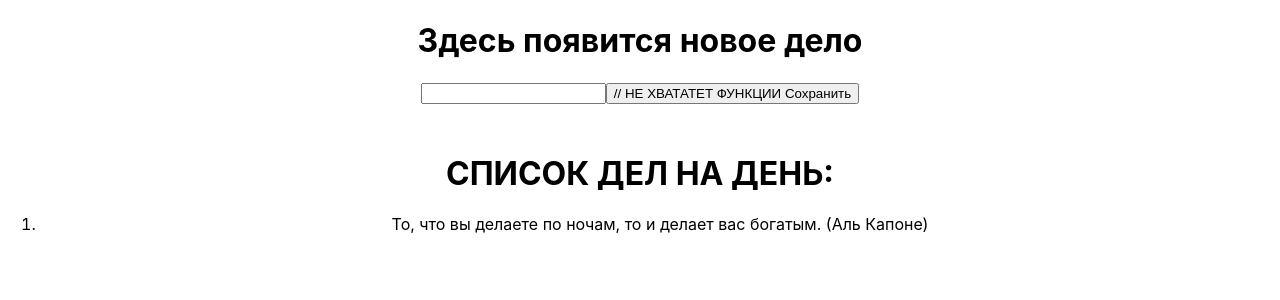
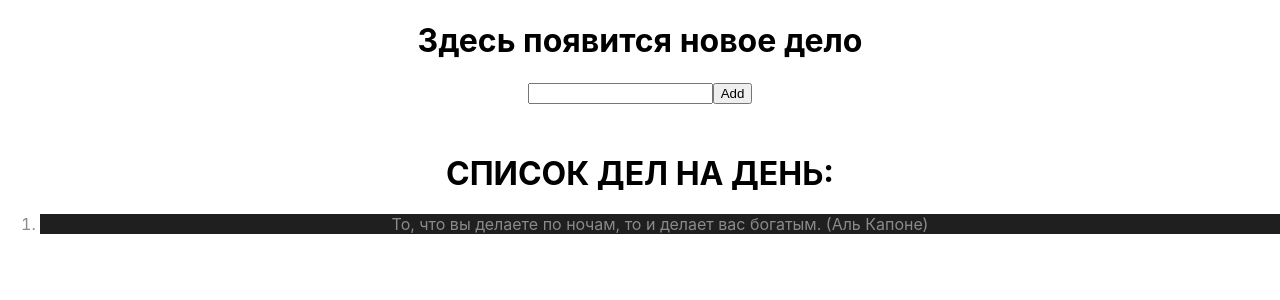
Before and after one commit to Kirill190611/HW_sprint01, a React (Create React App) app: page / in a window 1280 px wide. Shown: the top 300 px of the page. Built offline with nearby package versions, Linux system fonts and the light colour scheme.

Commit message:
HomeWork sprint01 module04

```diff
--- a/src/App.tsx
+++ b/src/App.tsx
@@ -9,8 +9,8 @@
     <div className="App">
       {/*<HW1 />*/}
       {/*<HW2 />*/}
-      <HW3 />
-      {/*<HW4 />*/}
+      {/*<HW3 />*/}
+      <HW4 />
     </div>
   );
 }
--- a/src/HW/4/Button.tsx
+++ b/src/HW/4/Button.tsx
@@ -1,10 +1,11 @@
 type ButtonPropsType = {
-  callBack: any // НУЖНО ПРОТИПИЗИРОВАТЬ
-  name: any // НУЖНО ПРОТИПИЗИРОВАТЬ
+  callBack: () => void // НУЖНО ПРОТИПИЗИРОВАТЬ
+  name: string // НУЖНО ПРОТИПИЗИРОВАТЬ
 };
 
 export const Button = (props: ButtonPropsType) => {
   const callBackHandler = () => {
+    props.callBack()
     // НУЖНО ДОПИСАТЬ
   };
 
--- a/src/HW/4/HW4.tsx
+++ b/src/HW/4/HW4.tsx
@@ -22,29 +22,35 @@
     setCurrentText('');
   };
 
+  const handleInput = () => {
+    setCurrentText(currentText)
+  }
+
   return (
     <div id={'hw04'}>
-      {/*{currentText ? (*/}
-      {/*  <h1 id={'hw04-text'}>{currentText}</h1>*/}
-      {/*) : (*/}
-      {/*  <h1 id={'hw04-default-text'}>Здесь появится новое дело</h1>*/}
-      {/*)}*/}
+      {currentText ? (
+        <h1 id={'hw04-text'}>{currentText}</h1>
+      ) : (
+        <h1 id={'hw04-default-text'}>Здесь появится новое дело</h1>
+      )}
 
-      {/*<Input НЕ ХВАТАЕТ АРГУМЕНТОВ />*/}
+      <Input currentText={currentText}
+             setCurrentText={setCurrentText}/>
 
-      {/*<Button НЕ ХВАТАЕТ АРГУМЕНТОВ />*/}
+      <Button callBack={handleSave}
+              name="Add"/>
 
-      {/*<h1 style={{ marginTop: '50px' }}>СПИСОК ДЕЛ НА ДЕНЬ:</h1>*/}
+      <h1 style={{ marginTop: '50px' }}>СПИСОК ДЕЛ НА ДЕНЬ:</h1>
 
-      {/*<ol id={'hw04-tasks'}>*/}
-      {/*  {texts.map((el, index) => {*/}
-      {/*    return (*/}
-      {/*      <li key={index} id={`hw04-task-${index}`} className={ЕСЛИ ЧЕТН ? S.chetNechet : ''}>*/}
-      {/*        {el}*/}
-      {/*      </li>*/}
-      {/*    );*/}
-      {/*  })}*/}
-      {/*</ol>*/}
+      <ol id={'hw04-tasks'}>
+        {texts.map((el, index) => {
+          return (
+            <li key={index} id={`hw04-task-${index}`} className={index % 2 == 0 ? s.chetNechet : ''}>
+              {el}
+            </li>
+          );
+        })}
+      </ol>
     </div>
   );
 };
--- a/src/HW/4/Input.tsx
+++ b/src/HW/4/Input.tsx
@@ -1,14 +1,16 @@
+import {ChangeEvent} from "react";
+
 type InputPropsType = {
-	currentText: any // НУЖНО ПРОТИПИЗИРОВАТЬ
-	setCurrentText: any // НУЖНО ПРОТИПИЗИРОВАТЬ
+    currentText: string // НУЖНО ПРОТИПИЗИРОВАТЬ
+    setCurrentText: (currentText: string) => void // НУЖНО ПРОТИПИЗИРОВАТЬ
 };
 
 export const Input = (props: InputPropsType) => {
-	const onChangeHandler = (event: 'НУЖНО ПРОТИПИЗИРОВАТЬ') => {
-		// НУЖНО ДОПИСАТЬ
-	};
+    const onChangeHandler = (event: ChangeEvent<HTMLInputElement>) => {
+        props.setCurrentText(event.currentTarget.value)
+    };
 
-	// return (
-	//   <input id={'hw04-input'} type="text" value={props.currentText} onChange={onChangeHandler} />
-	// );
+    return (
+        <input id={'hw04-input'} type="text" value={props.currentText} onChange={onChangeHandler}/>
+    );
 };
```
